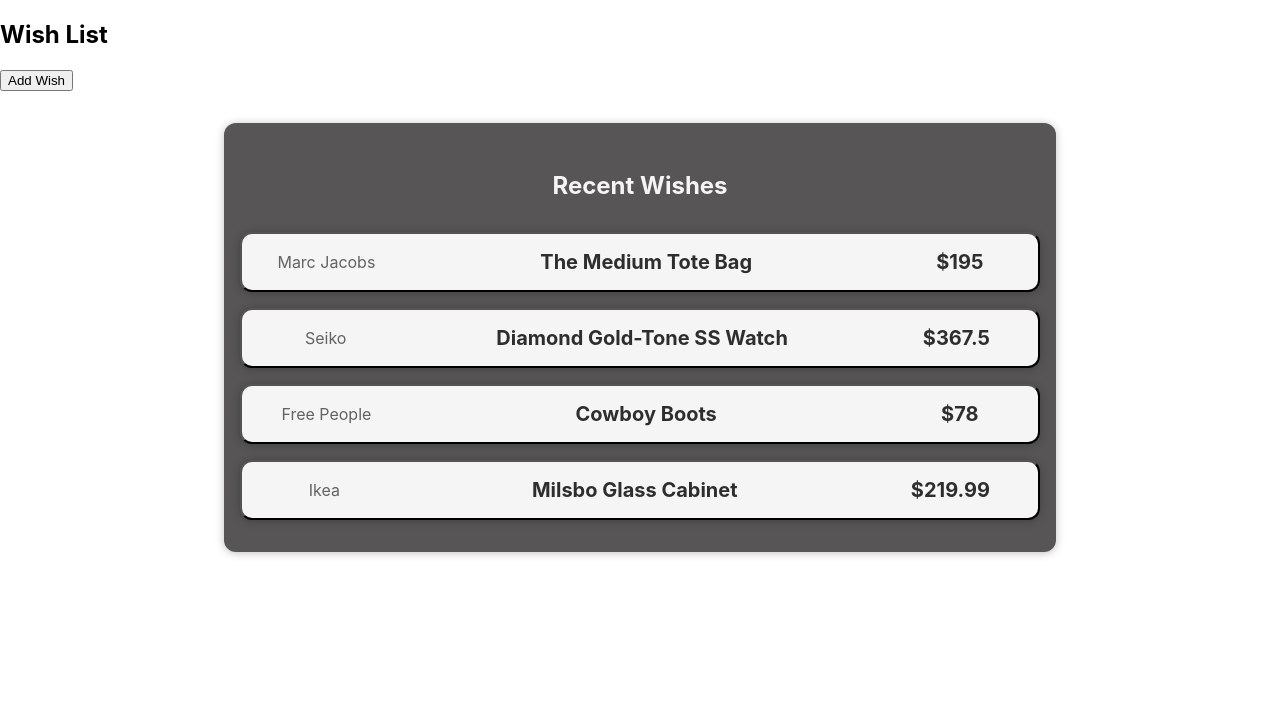
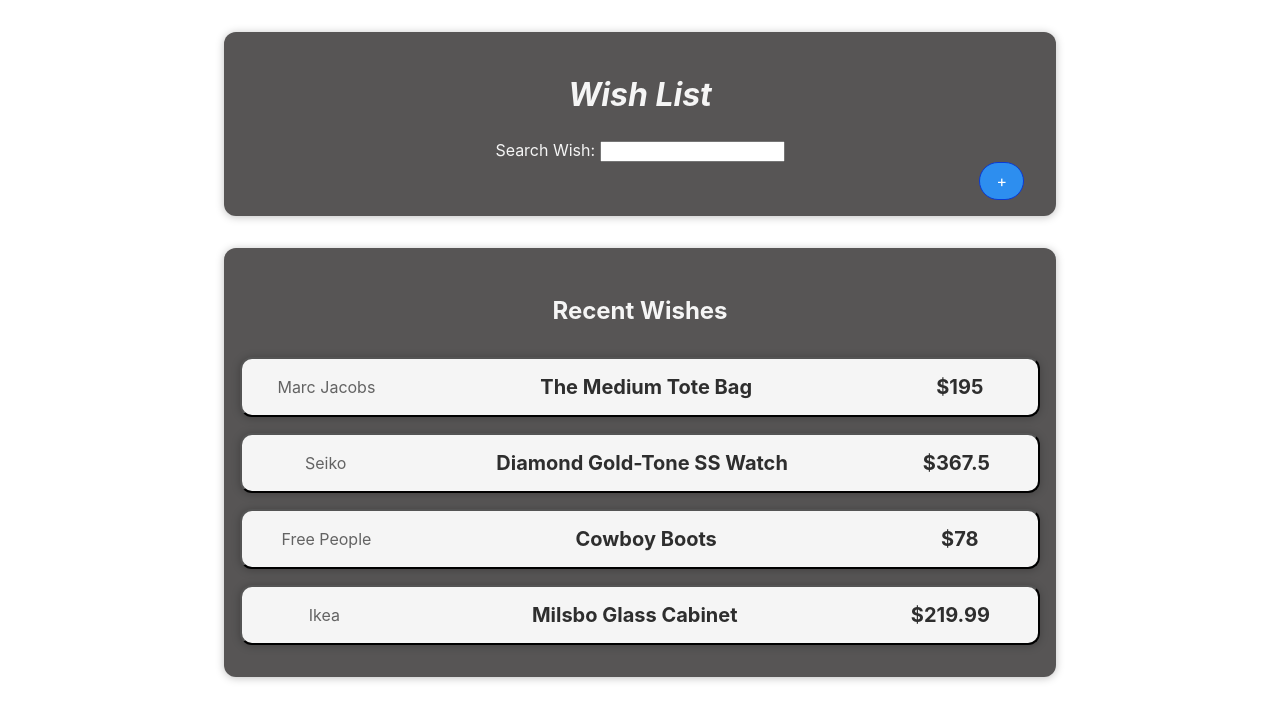
Before and after one commit to monineathsar/WishList, a React (Create React App) app: page / in a window 1280 px wide. Shown: the top 720 px of the page. Built offline with nearby package versions, Linux system fonts and the light colour scheme.

Commit message:
added header to include search bar, add button, and styled the header

```diff
--- a/src/App.js
+++ b/src/App.js
@@ -4,6 +4,7 @@ import './App.css';
 import Wishes from './components/WishList/Wishes'
 import AddWishModal from './components/WishForm/Modals/AddWishModal'
 import EditWishModal from './components/WishForm/Modals/EditWishModal';
+import Header from './components/Header/Header';
 
 const DUMMY_WISHES = [
   {
@@ -68,8 +69,7 @@ function App() {
 
   return (
     <div>
-      <h2>Wish List</h2>
-      <button onClick={viewAddWishFormModal}>Add Wish</button>
+      <Header onClick={viewAddWishFormModal}/>
       <AddWishModal open={openModal} onClose={closeWishFormModal} submitForm={addWishHandler}/>
       <EditWishModal open={openModal} onClose={closeWishFormModal}/>
       <Wishes items={wishes} onClick={viewEditWishFormModal}/>
--- /dev/null
+++ b/src/components/Header/Header.css
@@ -0,0 +1,50 @@
+.header {
+    padding: 1rem;
+  background-color: rgb(87, 85, 85);
+  margin: 2rem auto;
+  width: 50rem;
+  max-width: 95%;
+}
+
+.header h2 {
+    color: whitesmoke;
+  text-align: center;
+  font-size: 2rem;
+  font-style: italic;
+}
+
+.header_searchBar {
+    color: whitesmoke;
+    text-align: center;
+}
+
+.header__actions {
+    text-align: right;
+}
+
+.header button {
+    font: inherit;
+    cursor: pointer;
+    padding: 0.5rem 1rem;
+    border: 1px solid #0b3ad4;
+    background-color: rgb(45, 142, 239);
+    color: white;
+    border-radius: 300px;
+    margin-right: 1rem;
+}
+
+.header button:hover,
+.header button:active {
+    background-color:rgb(45, 142, 239);
+    border-color: rgb(45, 142, 239);
+}
+
+.header button.alternative {
+    color: #07197f;
+    border-color: transparent;
+    background-color: transparent;
+}
+.header button.alternative:hover,
+.header button.alternative:active {
+    background-color: rgb(45, 142, 239);
+}
--- /dev/null
+++ b/src/components/Header/Header.js
@@ -0,0 +1,20 @@
+import './Header.css';
+import Card from '../Card';
+
+function Header(props) {
+
+    return (
+        <Card className='header'>
+            <h2>Wish List</h2>
+            <div className='header_searchBar'>
+                <label>Search Wish: </label>
+                <input type="text"></input>
+            </div>
+            <div className='header__actions'>
+                <button onClick={props.onClick}>+</button>
+            </div>
+        </Card>
+    )
+};
+
+export default Header;
--- a/src/components/WishForm/Modals/AddWishModal.css
+++ /dev/null
@@ -1,13 +0,0 @@
-.wishForm {
-    padding: 1rem;
-    background-color: rgb(87, 85, 85);
-    margin: 2rem auto;
-    width: 50rem;
-    max-width: 95%;
-}
-
-.closeBtn {
-    text-align: right;
-    color: whitesmoke;
-    cursor: pointer;
-}
--- a/src/components/WishForm/Modals/AddWishModal.js
+++ b/src/components/WishForm/Modals/AddWishModal.js
@@ -1,4 +1,4 @@
-import './AddWishModal.css';
+import './WishModal.css';
 import Card from "../../Card";
 import AddWishForm from '../AddWishForm';
 
@@ -16,8 +16,11 @@ function AddWishModal({ open, onClose, submitForm }) {
 
     return (
         <Card className='wishForm'>
-            <p className="closeBtn" onClick={onClose}>[X]</p>
-            <AddWishForm onSaveWishData={saveWishDataHandler}/>
+            <div className='wishForm_titleBox'>
+                <h2>New Wish</h2>
+                <p className="closeBtn" onClick={onClose}>[X]</p>
+            </div>
+            <AddWishForm onSaveWishData={saveWishDataHandler} />
         </Card>
 
     );
--- a/src/components/WishForm/Modals/EditWishModal.js
+++ b/src/components/WishForm/Modals/EditWishModal.js
@@ -1,4 +1,4 @@
-import './EditWishModal.css';
+import './WishModal.css';
 import Card from "../../Card";
 import WishForm from '../EditWishForm';
 
@@ -16,8 +16,11 @@ function EditWishForm({ open, onClose, submitForm }) {
 
     return (
         <Card className='wishForm'>
-            <p className="closeBtn" onClick={onClose}>[X]</p>
-            <WishForm onSaveWishData={saveWishDataHandler}/>
+            <div className='wishForm_titleBox'>
+                <h2>Edit Wish</h2>
+                <p className="closeBtn" onClick={onClose}>[X]</p>
+            </div>
+            <WishForm onSaveWishData={saveWishDataHandler} />
         </Card>
 
     );
--- /dev/null
+++ b/src/components/WishForm/Modals/WishModal.css
@@ -0,0 +1,28 @@
+.wishForm {
+    padding: 1rem;
+    background-color: rgb(87, 85, 85);
+    margin: 1rem auto;
+    width: 50rem;
+    max-width: 95%;
+}
+
+.closeBtn {
+    text-align: right;
+    color: whitesmoke;
+    cursor: pointer;
+}
+
+.wishForm_titleBox{
+    display: flex;
+    flex-direction: row;
+    gap: 21rem;
+    align-items: center;
+    justify-content: flex-end;
+    flex: 1;
+}
+
+.wishForm h2 {
+    text-align: center;
+    color: whitesmoke;
+
+}
--- a/src/components/WishList/Wishes.css
+++ b/src/components/WishList/Wishes.css
@@ -1,7 +1,7 @@
 .wishes {
   padding: 1rem;
   background-color: rgb(87, 85, 85);
-  margin: 2rem auto;
+  margin: 1rem auto;
   width: 50rem;
   max-width: 95%;
 }
```
Also changed, not shown: src/components/WishForm/Modals/EditWishModal.css (deleted).
